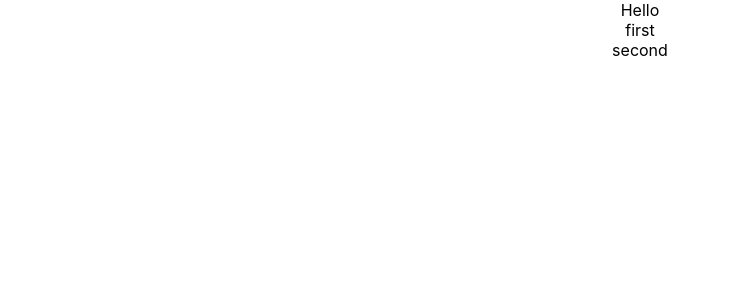
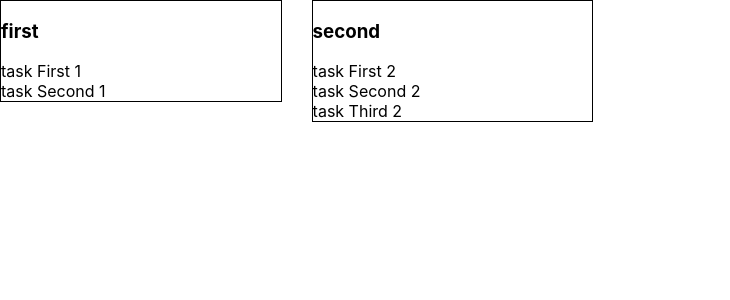
Before and after one commit to ZLVShadoW/app-todo-list, a React (Create React App) app: page / in a window 1280 px wide. Shown: the top 300 px of the page, without its empty margins (0-730 px from the left). Built offline with nearby package versions, Linux system fonts and the light colour scheme.

Commit message:
render TodoLists, Tasks

```diff
--- a/src/Components/App/App.tsx
+++ b/src/Components/App/App.tsx
@@ -5,8 +5,7 @@ import {TodoLists} from '../TodoLists/TodoLists';
 function App() {
 
     return (
-        <div className="App">
-            Hello
+        <div style={{display: 'flex', gap: 30}}>
             <TodoLists/>
         </div>
     );
--- /dev/null
+++ b/src/Components/Task/Task.tsx
@@ -0,0 +1,14 @@
+import React from 'react';
+
+
+type TaskPropsType = {
+    title: string
+}
+
+export const Task: React.FC<TaskPropsType> = ({title}) => {
+    return (
+        <div>
+            {title}
+        </div>
+    );
+};
--- /dev/null
+++ b/src/Components/TodoList/TodoList.module.css
@@ -0,0 +1,5 @@
+.todoList {
+    display: flex;
+    flex-direction: column;
+    border: 1px solid black;
+}
--- /dev/null
+++ b/src/Components/TodoList/TodoList.tsx
@@ -0,0 +1,26 @@
+import React from 'react';
+
+import styles from './TodoList.module.css'
+import {useAppSelector} from '../../bll/store';
+import {Task} from '../Task/Task';
+
+
+type TodoListPropsType = {
+    id: string
+    title: string
+}
+
+export const TodoList: React.FC<TodoListPropsType> = ({id, title}) => {
+    const tasks = useAppSelector(state => state.tasks)
+
+    return (
+        <div className={styles.todoList}>
+            <h3>{title}</h3>
+            <div>
+                {
+                    tasks[id].map(task => <Task key={task.id} title={task.title}/>)
+                }
+            </div>
+        </div>
+    );
+};
--- a/src/Components/TodoLists/TodoLists.tsx
+++ b/src/Components/TodoLists/TodoLists.tsx
@@ -1,5 +1,6 @@
 import React from 'react';
 import {useAppSelector} from '../../bll/store';
+import {TodoList} from '../TodoList/TodoList';
 
 export const TodoLists = () => {
     const todoLists = useAppSelector(state => state.todoLists)
@@ -7,7 +8,11 @@ export const TodoLists = () => {
     return (
         <>
             {
-                todoLists.map(todoList => <div>{todoList.title}</div>)
+                todoLists.map(todoList => <div style={{width: '22%'}} key={todoList.id}>
+                    <TodoList
+                        id={todoList.id}
+                    title={todoList.title}/>
+                </div>)
             }
         </>
     );
--- a/src/types/types.ts
+++ b/src/types/types.ts
@@ -1,8 +1,8 @@
 export type TodoListType = {
     id: string
+    title: string
     addedDate: string
     order: number
-    title: string
 }
 
 export enum TaskStatuses {
```
